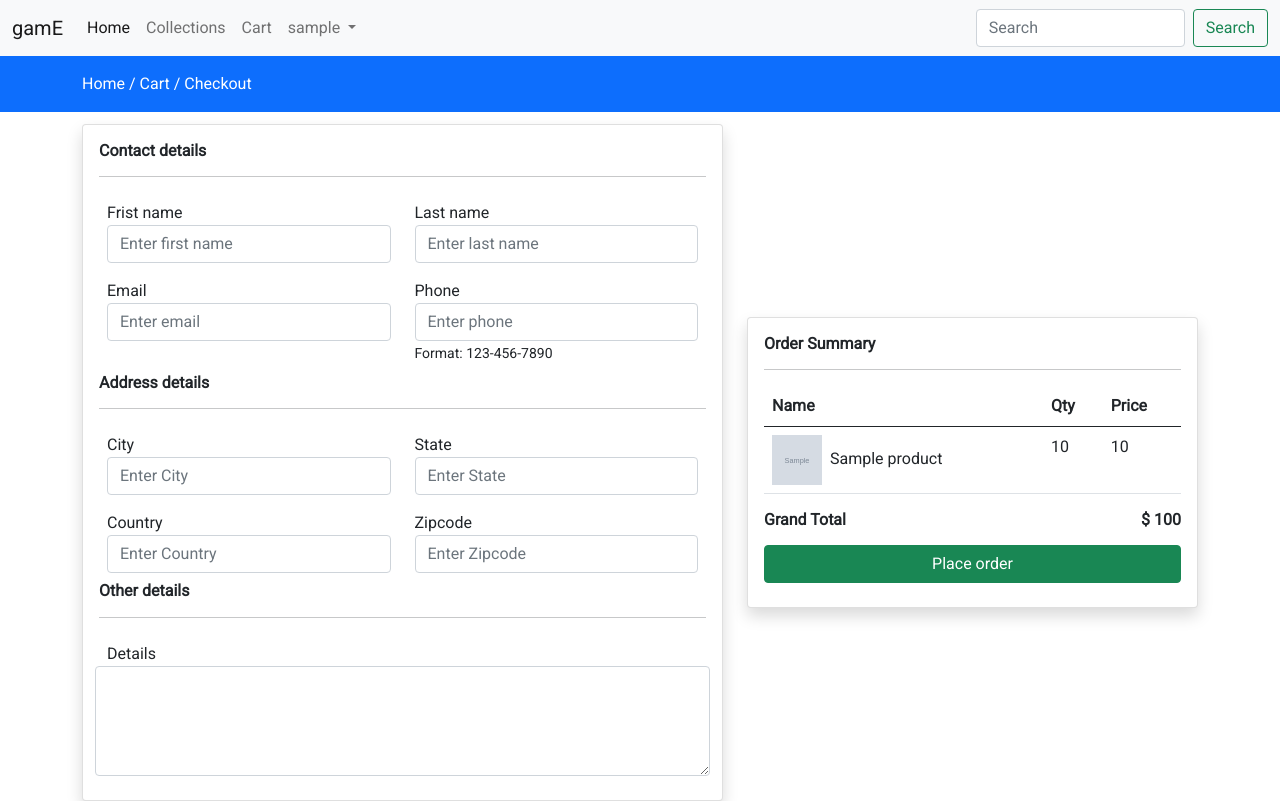
After one commit to GanescuRobert/ecomm_project, a Django app: page /checkout in a window 1280 px wide. The commit adds this page. Run offline with Django 4.2, Linux system fonts and the light colour scheme; a user stored in the database is signed in; tables that the repository leaves empty hold one stand-in row (values such as "Sample post"); grey boxes marked "Sample" are stand-in pictures; some libraries are stand-ins or nearby versions.

Commit message:
Checkout page

```diff
--- a/ecomm_shop/static/js/cart_btns.js
+++ b/ecomm_shop/static/js/cart_btns.js
@@ -34,9 +34,6 @@ $(function () {
                 'product_qty':product_qty,
                 csrfmiddlewaretoken :token
             },
-            success:function(response){
-                // alertify.success(response.status);
-            }
         });
     });
     $('.delete-cart-item').on("click",function (e) {
--- /dev/null
+++ b/ecomm_shop/store/controller/checkoutview.py
@@ -0,0 +1,19 @@
+from django.shortcuts import render
+
+from store.models import Cart
+
+
+def viewcheckout(request):
+    rawcart = Cart.objects.filter(user=request.user)
+    for item in rawcart:
+        if item.product_qty > item.product.quantity:
+            Cart.objects.delete(id=item.id)
+
+    cartitems = Cart.objects.filter(user=request.user)
+    total_price = 0
+    for item in cartitems:
+        total_price = total_price + item.product.selling_price * item.product_qty
+
+    context = {'cartitems': cartitems, 'total_price': total_price}
+
+    return render(request, "store/checkout.html", context)
--- a/ecomm_shop/store/templates/store/cart.html
+++ b/ecomm_shop/store/templates/store/cart.html
@@ -51,6 +51,7 @@
                     </div>
                 </div>
                 {% endfor %}
+                <a href="{% url 'checkout' %}" class="btn btn-outline-success"> Checkout</a>
               {% else %}
               <h4> Your cart is empty</h4>
               {% endif %}
--- /dev/null
+++ b/ecomm_shop/store/templates/store/checkout.html
@@ -0,0 +1,111 @@
+{% extends 'store/layouts/main.html' %}
+{% block content %}
+<div class="py-3 bg-primary">
+  <div class="container">
+    <a class="text-white" href="{% url 'home' %}">Home /</a>
+    <a class="text-white" href="{% url 'cart' %}">Cart /</a>
+    <a class="text-white" href="{% url 'checkout' %}">Checkout</a>
+  </div>
+</div>
+
+<div class="container mt-1">
+  <div class="row justify-content-around">
+    <div class="col-xs-12 col-md-7 mt-2">
+      <div class="card shadow">
+        <div class="card-body">
+          <h6 class="fw-bold"> Contact details</h6>
+          <hr>
+          <div class="row p-2">
+            <div class="col-md-6">
+            <label for="firstname">Frist name</label>
+            <input type="text" class="form-control" placeholder="Enter first name" name="firstname">
+            </div>
+            <div class="col-md-6">
+              <label for="lastname">Last name</label>
+              <input type="text" class="form-control" placeholder="Enter last name" name="firstname">
+              </div>
+          </div>
+          <div class="row p-2">
+            <div class="col-md-6">
+            <label for="email">Email</label>
+            <input type="email" class="form-control" placeholder="Enter email" name="email">
+            </div>
+            <div class="col-md-6">
+              <label for="phone">Phone</label>
+              <input type="tel" pattern="\d{3}-\d{3}-\d{4}" class="form-control" placeholder="Enter phone" name="phone">
+              <small> Format: 123-456-7890</small>
+            </div>
+          </div>
+
+          <h6 class="fw-bold"> Address details</h6>
+          <hr>
+          <div class="row p-2">
+            <div class="col-md-6">
+            <label for="city">City</label>
+            <input type="text" class="form-control" placeholder="Enter City" name="city">
+            </div>
+            <div class="col-md-6">
+              <label for="state">State</label>
+              <input type="text" class="form-control" placeholder="Enter State" name="state">
+            </div>
+          </div>
+          <div class="row p-2">
+            <div class="col-md-6">
+            <label for="country">Country</label>
+            <input type="text" class="form-control" placeholder="Enter Country" name="country">
+            </div>
+            <div class="col-md-6">
+              <label for="Zipcode">Zipcode</label>
+              <input type="text" class="form-control" placeholder="Enter Zipcode" name="Zipcode">
+            </div>
+          </div>
+          <h6 class="fw-bold"> Other details</h6>
+          <hr>
+            <div class="row p-2">
+
+              <label for="other">Details</label>
+              <textarea rows="4" class="form-control" name="other"></textarea>
+            </div>
+        </div>
+      </div>
+    </div>
+      <div class="col-xs-12 col-md-5 mt-2 align-self-center">
+        <div class="card shadow">
+          <div class="card-body">
+            <h6 class="fw-bold"> Order Summary</h6>
+            <hr>
+            {% if cartitems %}
+                <table class="table table-stripeds table-bordereds">
+                    <thead>
+                        <tr>
+                            <th> Name </th>
+                            <th> Qty </th>
+                            <th> Price </th>
+                        </tr>
+                    </thead>
+                    <tbody>
+              {% for item in cartitems %}
+
+                        <tr>
+                            <td> <img src="{{item.product.product_image.url}}" height="50px" width="50px" class="me-2">{{item.product.name}}</td>
+                            <td>{{item.product_qty}}</td>
+                            <td>{{item.product.selling_price | stringformat:'d'}}</td>
+                        </tr>
+
+              {% endfor %}
+                    </tbody>
+                </table>
+                <h6 class="fw-bold"> Grand Total <span class="float-end"> &dollar; {{total_price | stringformat:'d' }}</span>
+                <div class="mt-3">
+                  <a href="#" class="btn btn-success w-100"> Place order </a>
+                </div>
+                  {% else %}
+                <h4> Your cart is empty</h4>
+              {% endif %}
+        </div>
+      </div>
+    </div>
+  </div>
+</div>
+
+{% endblock content %}
--- a/ecomm_shop/store/urls.py
+++ b/ecomm_shop/store/urls.py
@@ -1,6 +1,7 @@
 from django.urls import path
 from . import views
-from store.controller import authview, cartview
+from store.controller import authview, cartview, checkoutview
+
 urlpatterns = [
     path('', views.home, name="home"),
     path('collections', views.collections, name='collections'),
@@ -16,4 +17,6 @@ urlpatterns = [
     path('cart',cartview.viewcart, name="cart"),
     path('update-cart', cartview.updatecart, name="updatecart"),
     path('delete-cart-item',cartview.deletecartitem,name="deletecartitem"),
+
+    path('checkout', checkoutview.viewcheckout, name="checkout")
 ]
```
Also changed, not shown: ecomm_shop/store/forms.py (+11 -5 lines).
